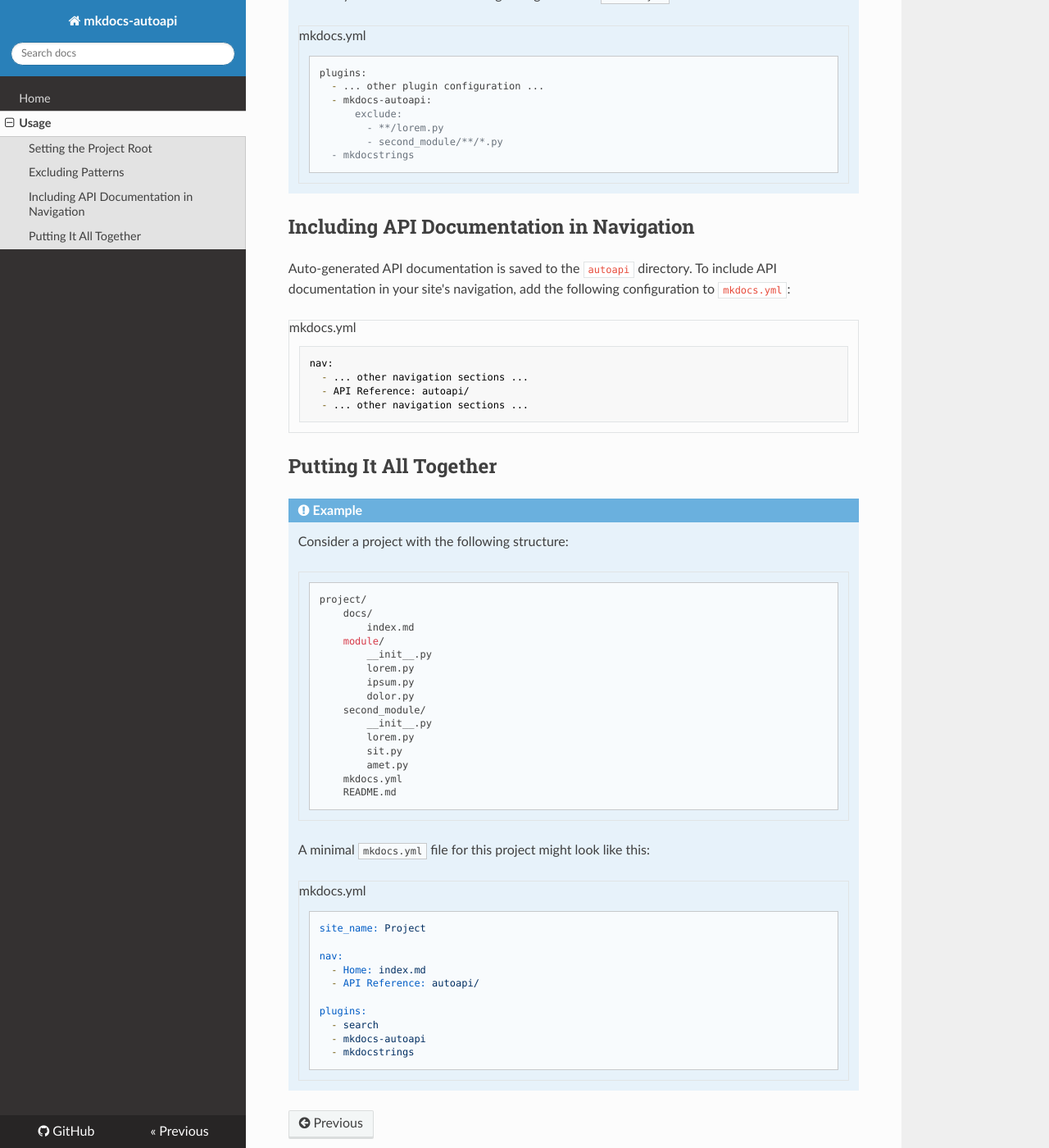
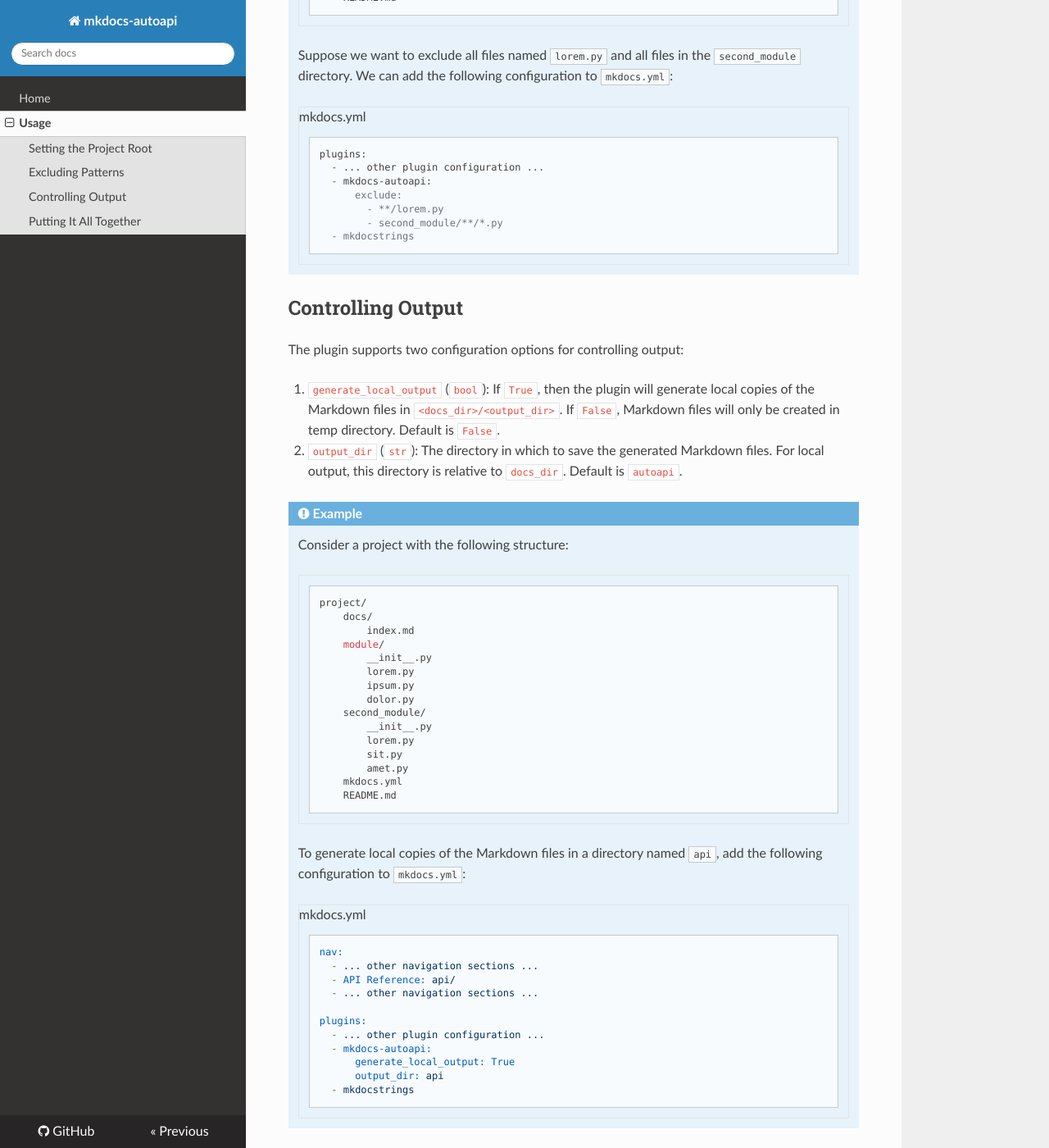
Before and after one commit to jcayers20/mkdocs-autoapi, an MkDocs documentation site: the page built from docs/usage.md, in a window 1280 px wide and 1400 px high, scrolled down 2275 px. Shown: the whole window at 82% size. Built offline with MkDocs 1.6.1, drawn with Linux system fonts in a browser that asks for light colours; nearby versions of some CDN libraries; some of the changed text lies outside the part shown.

Commit message:
Add documentation illustrating usage of the new configuration options (#4)

````diff
--- a/docs/usage.md
+++ b/docs/usage.md
@@ -20,12 +20,16 @@
 
 !!! note "Notes"
 
+    If a directory containing `__init__.py` is specified, then the directory
+    will be included in the relative path of its children. If not, then the
+    directory will not be included.
+
     Be sure to include the `project_root` directory in the `paths` configuration
     for the `mkdocstrings` handler to ensure that the documentation is generated
-    relative to the correct directory.
-
-    If `project_root` contains `__init__.py`, this file will _not_ be included
-    in the API documentation.
+    relative to the correct directory. If `project_root` does not contain
+    `__init__.py`, then `project_root` must be included. If it does, then the
+    parent directory of `project_root` must be included. For more information,
+    see the `mkdocstrings` [documentation](https://mkdocstrings.github.io/python/usage/#using-the-paths-option).
 
 !!! example
 
@@ -118,18 +122,56 @@
       - mkdocstrings
     ```
 
-## Including API Documentation in Navigation
+## Controlling Output
 
-Auto-generated API documentation is saved to the `autoapi` directory. To include
-API documentation in your site's navigation, add the following configuration to
-`mkdocs.yml`:
+The plugin supports two configuration options for
+controlling output:
 
-```yaml title="mkdocs.yml"
-nav:
-  - ... other navigation sections ...
-  - API Reference: autoapi/
-  - ... other navigation sections ...
-```
+1. `generate_local_output` (`bool`): If `True`, then the plugin will generate
+   local copies of the Markdown files in `<docs_dir>/<output_dir>`. If `False`,
+   Markdown files will only be created in temp directory. Default is `False`.
+2. `output_dir` (`str`): The directory in which to save the generated Markdown
+   files. For local output, this directory is relative to `docs_dir`. Default
+   is `autoapi`.
+
+!!! example
+
+    Consider a project with the following structure:
+
+    ```tree
+    project/
+        docs/
+            index.md
+        module/
+            __init__.py
+            lorem.py
+            ipsum.py
+            dolor.py
+        second_module/
+            __init__.py
+            lorem.py
+            sit.py
+            amet.py
+        mkdocs.yml
+        README.md
+    ```
+
+    To generate local copies of the Markdown files in a directory named `api`,
+    add the following configuration to `mkdocs.yml`:
+
+    ```yaml title="mkdocs.yml"
+    nav:
+      - ... other navigation sections ...
+      - API Reference: api/
+      - ... other navigation sections ...
+
+    plugins:
+      - ... other plugin configuration ...
+      - mkdocs-autoapi:
+          generate_local_output: True
+          output_dir: api
+      - mkdocstrings
+    ```
 
 ## Putting It All Together
 
````
